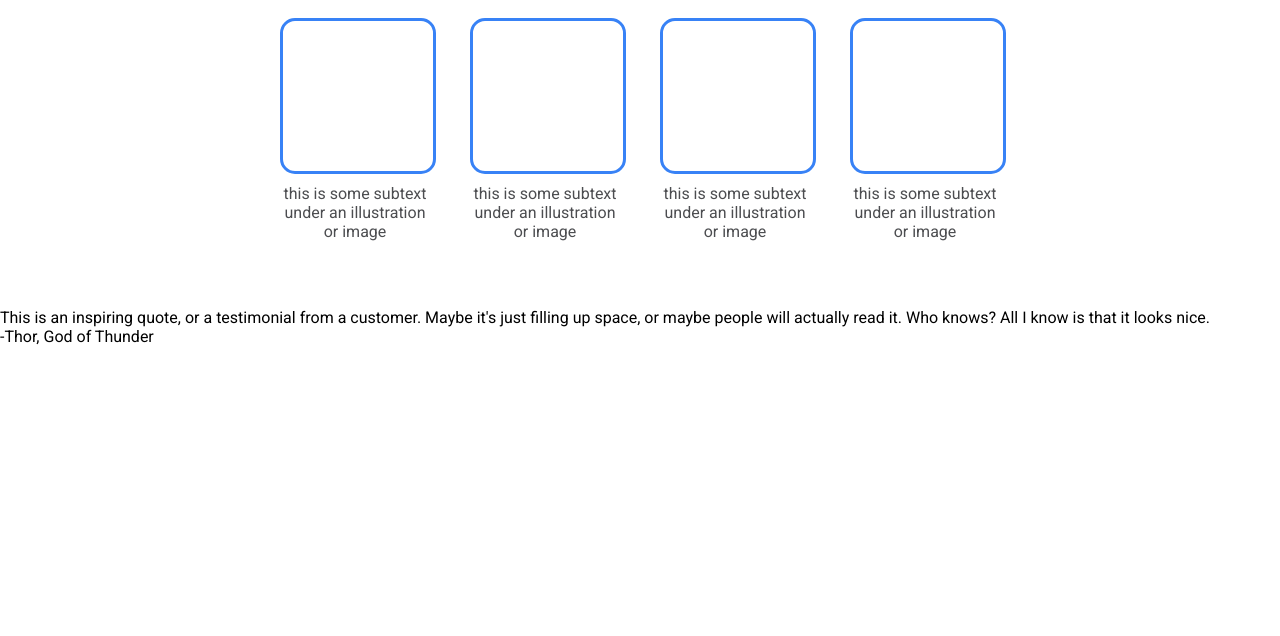
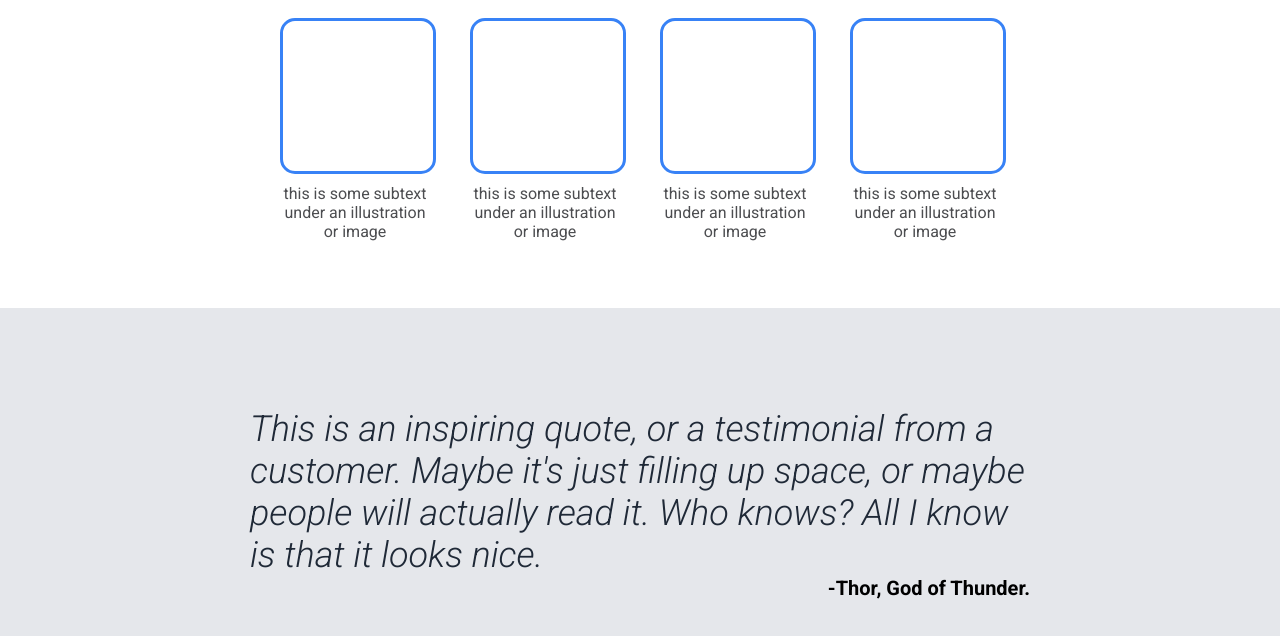
Before and after one commit to MasasDev/landing-page-exercise, a plain HTML site: page index.html in a window 1280 px wide. Shown: the part 622-1258 px from the top of the page. Before the commit the page ends 968 px from the top, so only its background shows below. Drawn offline with Linux system fonts and the light colour scheme.

Commit message:
Create the third section of the website

```diff
--- /dev/null
+++ b/css/section3.css
@@ -0,0 +1,23 @@
+.section3{
+    padding-top: 100px;
+    padding-bottom: 80px;
+    padding-left: 250px;
+    padding-right: 250px;
+    background-color: #E5E7EB;
+}
+.section3 .quote-container{
+    display: flex;
+    flex-direction: column;
+    align-content: center;
+}
+.section3 .quote-container .quote{
+    font-size: 36px;
+    font-weight: 300;
+    font-style: italic;
+    color: #1F2937;
+}
+.section3 .quote-container .quote-author{
+    align-self: flex-end;
+    font-weight: 700;
+    font-size: 20px;
+}
--- a/css/stylesheets.css
+++ b/css/stylesheets.css
@@ -1,6 +1,7 @@
 @import url('https://fonts.googleapis.com/css2?family=Roboto:ital,wght@0,100;0,300;0,400;0,500;0,700;0,900;1,100;1,300;1,400;1,500;1,700;1,900&display=swap');
 @import url(./section1.css);
 @import url(./section2.css);
+@import url(./section3.css);
 body {
     margin: 0;
     padding: 0;
--- a/index.html
+++ b/index.html
@@ -54,7 +54,7 @@
             <div class="quote-container">
                 <div class="quote">This is an inspiring quote, or a testimonial from a customer. Maybe it's just filling up space, or maybe
                     people will actually read it. Who knows? All I know is that it looks nice.</div>
-                <div class="quote-author">-Thor, God of Thunder</div>
+                <div class="quote-author">-Thor, God of Thunder.</div>
             </div>
         </div>
 
```
